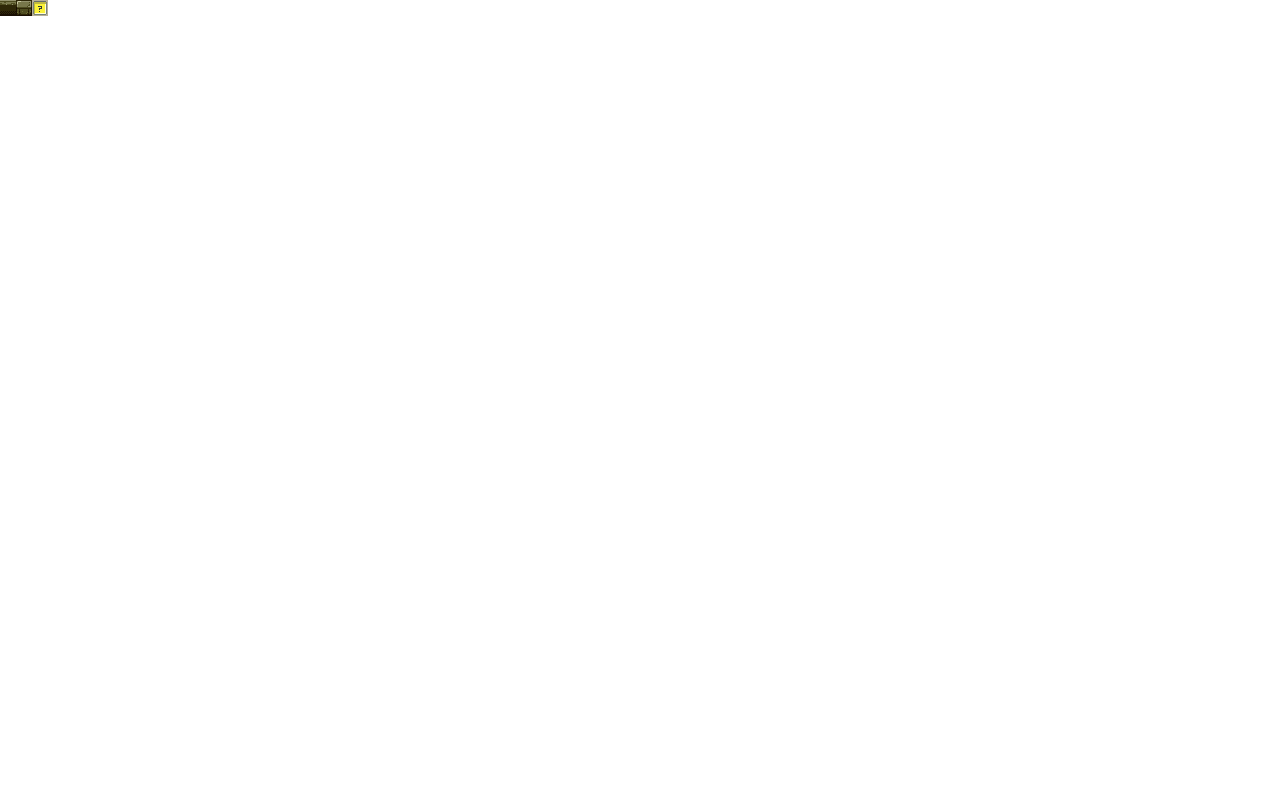
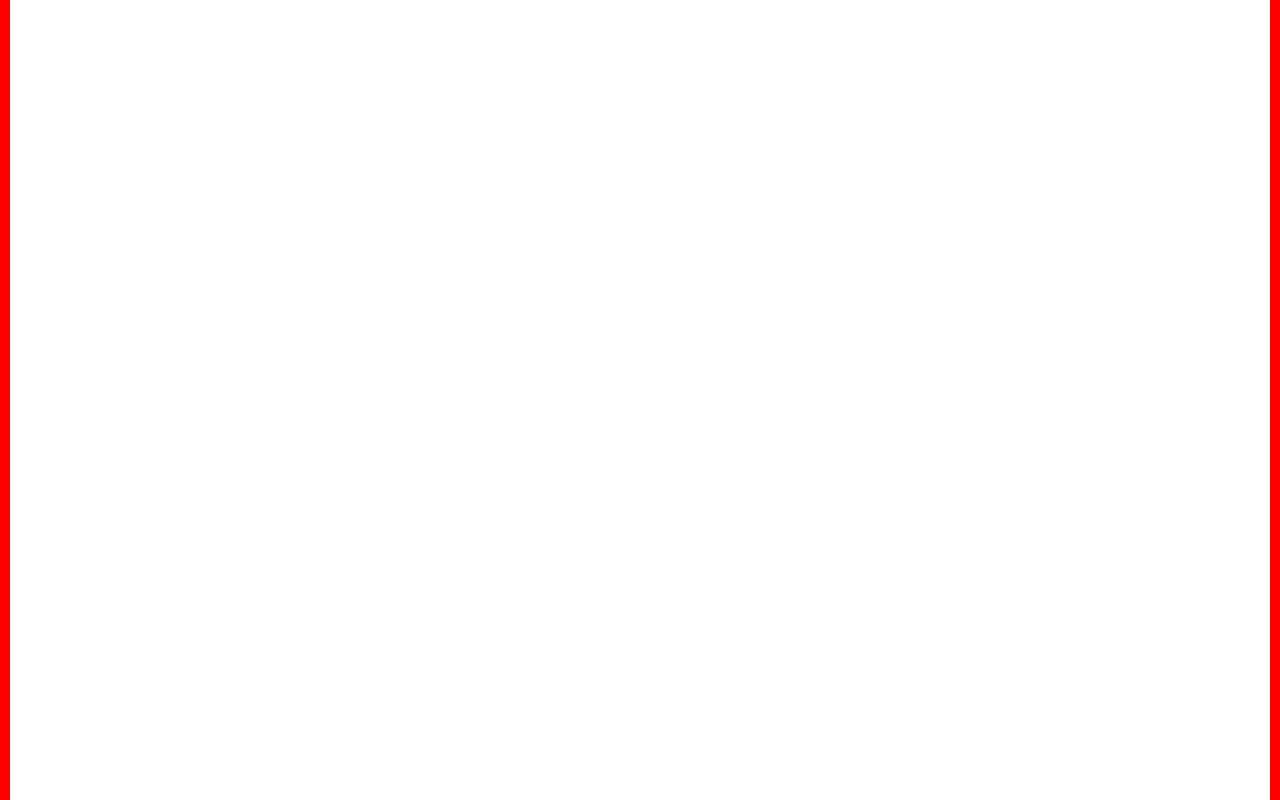
Before and after one commit to Anton-Vlad/cibattas-revenge, a React (Create React App) app: page / in a window 1280 px wide. Built offline with nearby package versions, Linux system fonts and the light colour scheme.

Commit message:
3. Scaling the Game Viewport

```diff
--- a/src/App.js
+++ b/src/App.js
@@ -1,6 +1,6 @@
-import Sprite from './components/object-graphics/Sprite';
 import { useEffect, useState } from 'react';
 import { SPRITE_SHEET_SRC } from './helpers/consts';
+import RenderLevel from "./components/level-layout/RenderLevel";
 
 function App() {
 
@@ -18,13 +18,7 @@ function App() {
     return null;
   }
 
-  return (
-    <div>
-      <Sprite image={spriteSheetImage} frameCoord={"1x0"} />
-      <Sprite image={spriteSheetImage} frameCoord={"0x2"} />
-      <Sprite image={spriteSheetImage} frameCoord={"0x3"} />
-    </div>
-  );
+  return <RenderLevel spriteSheetImage={spriteSheetImage} />;
 
 }
 
--- /dev/null
+++ b/src/components/level-layout/RenderLevel.js
@@ -0,0 +1,18 @@
+import styles from "./RenderLevel.module.css";
+import Sprite from "../object-graphics/Sprite";
+
+export default function RenderLevel({ spriteSheetImage }) {
+  return (
+    <div className={styles.fullScreenContainer}>
+      <div className={styles.gameScreen}>
+        <Sprite image={spriteSheetImage} frameCoord={"1x0"} />
+        <Sprite image={spriteSheetImage} frameCoord={"0x2"} />
+        <Sprite image={spriteSheetImage} frameCoord={"2x3"} />
+        <Sprite image={spriteSheetImage} frameCoord={"5x3"} />
+        <Sprite image={spriteSheetImage} frameCoord={"3x4"} />
+        <Sprite image={spriteSheetImage} frameCoord={"1x5"} />
+        <Sprite image={spriteSheetImage} frameCoord={"2x5"} />
+      </div>
+    </div>
+  );
+}
--- /dev/null
+++ b/src/components/level-layout/RenderLevel.module.css
@@ -0,0 +1,15 @@
+.fullScreenContainer {
+    align-items: center;
+    display: flex;
+    inset: 0;
+    justify-content: center;
+    position: absolute;
+}
+
+.gameScreen {
+    width: var(--game-viewport-width);
+    height: var(--game-viewport-height);
+    transform: scale(var(--pixel-size));
+
+    outline: 2px solid red;
+}
--- a/src/index.css
+++ b/src/index.css
@@ -1,13 +1,62 @@
-body {
-  margin: 0;
-  font-family: -apple-system, BlinkMacSystemFont, 'Segoe UI', 'Roboto', 'Oxygen',
-    'Ubuntu', 'Cantarell', 'Fira Sans', 'Droid Sans', 'Helvetica Neue',
-    sans-serif;
-  -webkit-font-smoothing: antialiased;
-  -moz-osx-font-smoothing: grayscale;
+* {
+  box-sizing: border-box;
 }
 
-code {
-  font-family: source-code-pro, Menlo, Monaco, Consolas, 'Courier New',
-    monospace;
+:root {
+    --game-viewport-width: 180px;
+    --game-viewport-height: 180px;
+    --game-cell-size: 16px;
+    --pixel-size: 1;
 }
+
+html, body {
+    position: relative;
+    width: 100vw;
+    height: 100vh;
+    overflow: hidden;
+    margin: 0;
+}
+
+canvas {
+    image-rendering: -moz-crisp-edges;
+    image-rendering: -webkit-crisp-edges;
+    image-rendering: pixelated;
+    image-rendering: crisp-edges;
+}
+
+/* Scale up game art if we can fit it. 2x */
+@media(min-width: 360px) {
+    :root {
+        --pixel-size: 2;
+    }
+}
+/* 3x */
+@media(min-width: 540px) {
+    :root {
+        --pixel-size: 3;
+    }
+}
+/* 4x */
+@media(min-width: 720px) {
+    :root {
+        --pixel-size: 4;
+    }
+}
+/* 5x */
+@media(min-width: 900px) {
+    :root {
+        --pixel-size: 5;
+    }
+}
+/* 6x */
+@media(min-width: 1080px) {
+    :root {
+        --pixel-size: 6;
+    }
+}
+/* 7x */
+@media(min-width: 1260px) {
+    :root {
+        --pixel-size: 7;
+    }
+}
```
